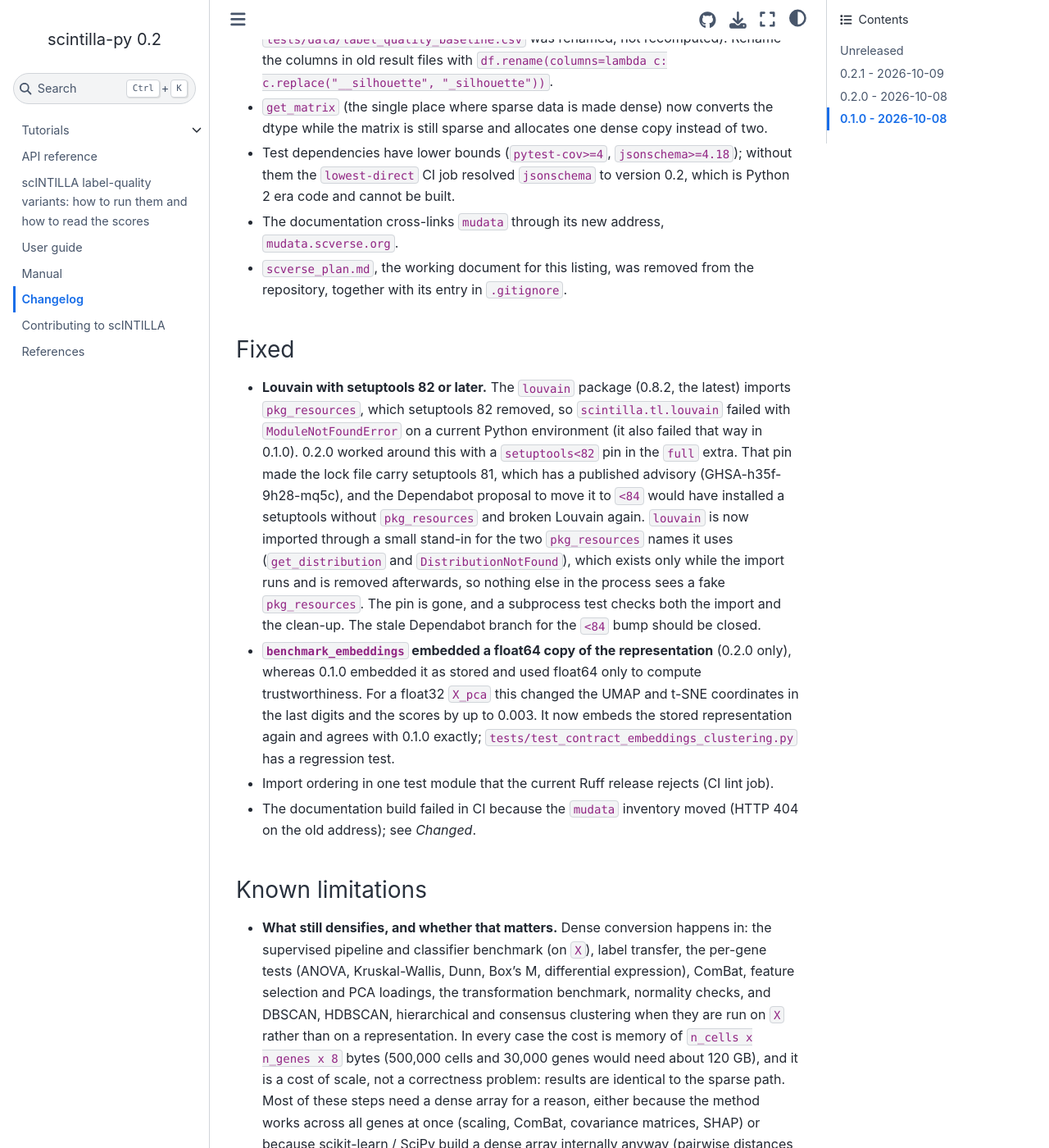
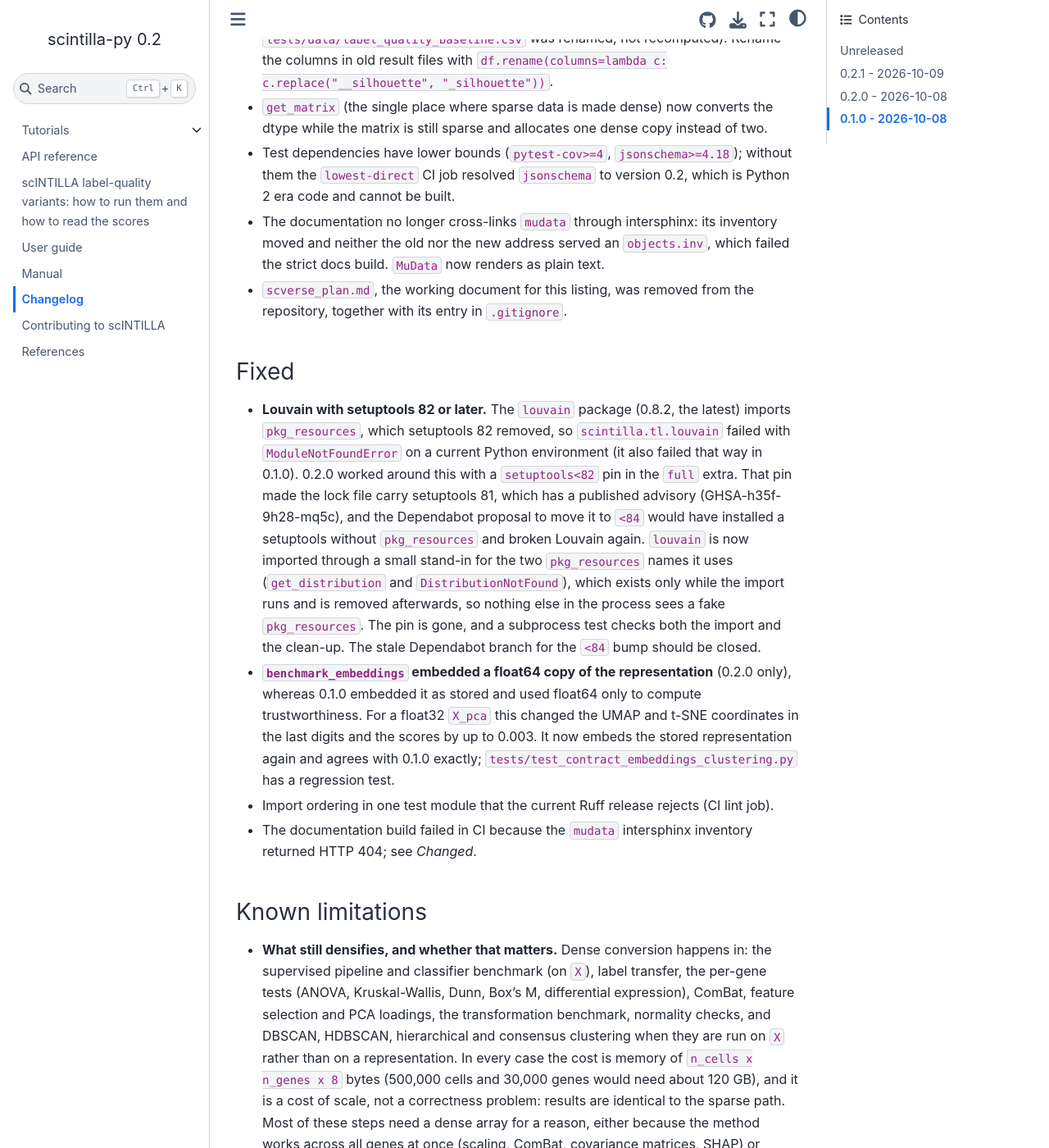
Before and after one commit to soumickmj/scINTILLA, a Sphinx documentation site: the page built from docs/changelog.md, in a window 1280 px wide and 1400 px high, scrolled down 1379 px. Shown: the whole window at 82% size. Built offline with Sphinx 7.4.7 and the Sphinx Book theme 1.1.4, drawn with Linux system fonts in a browser that asks for light colours.

Commit message:
docs: drop the mudata intersphinx mapping (inventory unavailable)
Co-Authored-By: Claude Sonnet 5.5 <noreply@anthropic.com>
Claude-Session: https://claude.ai/code/session_01SiHtEznHYj6BzWPnEFcELx

```diff
--- a/CHANGELOG.md
+++ b/CHANGELOG.md
@@ -47,7 +47,8 @@ result of any analysis function changed relative to 0.2.0, except the embedding
   still sparse and allocates one dense copy instead of two.
 - Test dependencies have lower bounds (`pytest-cov>=4`, `jsonschema>=4.18`); without them the
   `lowest-direct` CI job resolved `jsonschema` to version 0.2, which is Python 2 era code and cannot be built.
-- The documentation cross-links `mudata` through its new address, `mudata.scverse.org`.
+- The documentation no longer cross-links `mudata` through intersphinx: its inventory moved and neither the old
+  nor the new address served an `objects.inv`, which failed the strict docs build. `MuData` now renders as plain text.
 - `scverse_plan.md`, the working document for this listing, was removed from the repository, together
   with its entry in `.gitignore`.
 
@@ -69,8 +70,7 @@ result of any analysis function changed relative to 0.2.0, except the embedding
   embeds the stored representation again and agrees with 0.1.0 exactly; `tests/test_contract_embeddings_clustering.py`
   has a regression test.
 - Import ordering in one test module that the current Ruff release rejects (CI lint job).
-- The documentation build failed in CI because the `mudata` inventory moved (HTTP 404 on the old
-  address); see *Changed*.
+- The documentation build failed in CI because the `mudata` intersphinx inventory returned HTTP 404; see *Changed*.
 
 ### Known limitations
 
--- a/docs/conf.py
+++ b/docs/conf.py
@@ -64,7 +64,6 @@ else:
         "scipy": ("https://docs.scipy.org/doc/scipy/", None),
         "pandas": ("https://pandas.pydata.org/docs/", None),
         "anndata": ("https://anndata.readthedocs.io/en/stable/", None),
-        "mudata": ("https://mudata.scverse.org/en/latest/", None),
         "scanpy": ("https://scanpy.readthedocs.io/en/stable/", None),
         "sklearn": ("https://scikit-learn.org/stable/", None),
         "matplotlib": ("https://matplotlib.org/stable/", None),
```
